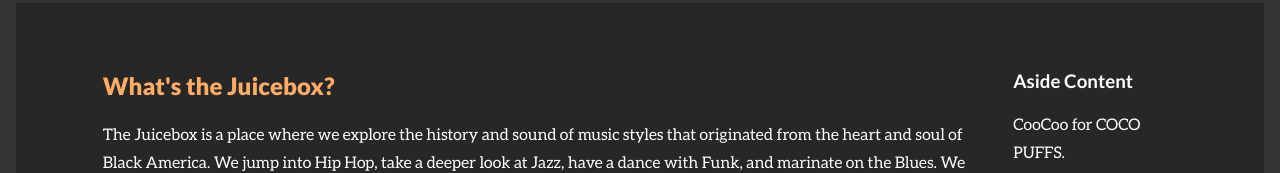
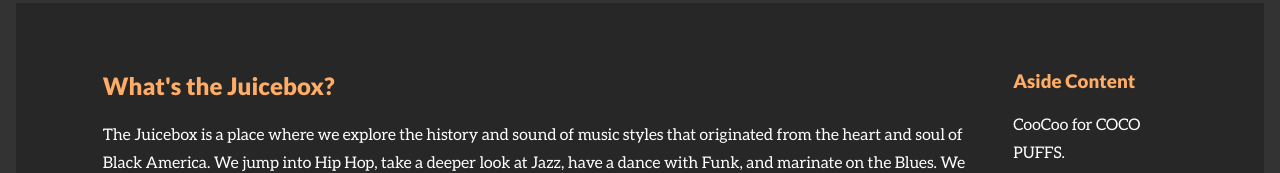
Before and after one commit to JonFelton/thejuicebox, a plain HTML site: page index.html in a window 1280 px wide. Shown: the part 402-575 px from the top of the page. Drawn offline with Linux system fonts and the light colour scheme.

Commit message:
fixed sect-head-light class name

```diff
--- a/index.html
+++ b/index.html
@@ -38,7 +38,7 @@
 		<p>The Juicebox is a place where we explore the history and sound of music styles that originated from the heart and soul of Black America. We jump into Hip Hop, take a deeper look at Jazz, have a dance with Funk, and marinate on the Blues. We want to appreciate and better understand the past and present of these generes and hopefully discover how they have made an impact on modern music today. Most of all, we just want to enjoy the music.</p>
 		</article>
 		<div class="aside-content">
-		<h3 class="sect-head-ligth">Aside Content</h3>
+		<h3 class="sect-head-light">Aside Content</h3>
 		<p>CooCoo for COCO PUFFS.</p>
 		</div>
 
```
